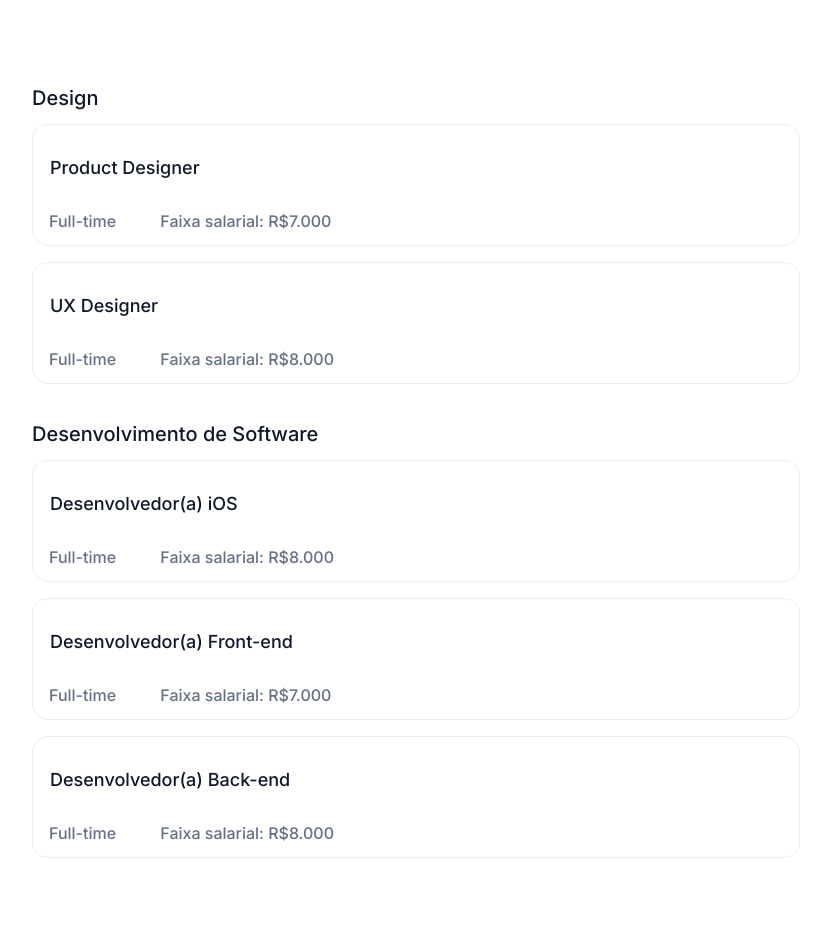
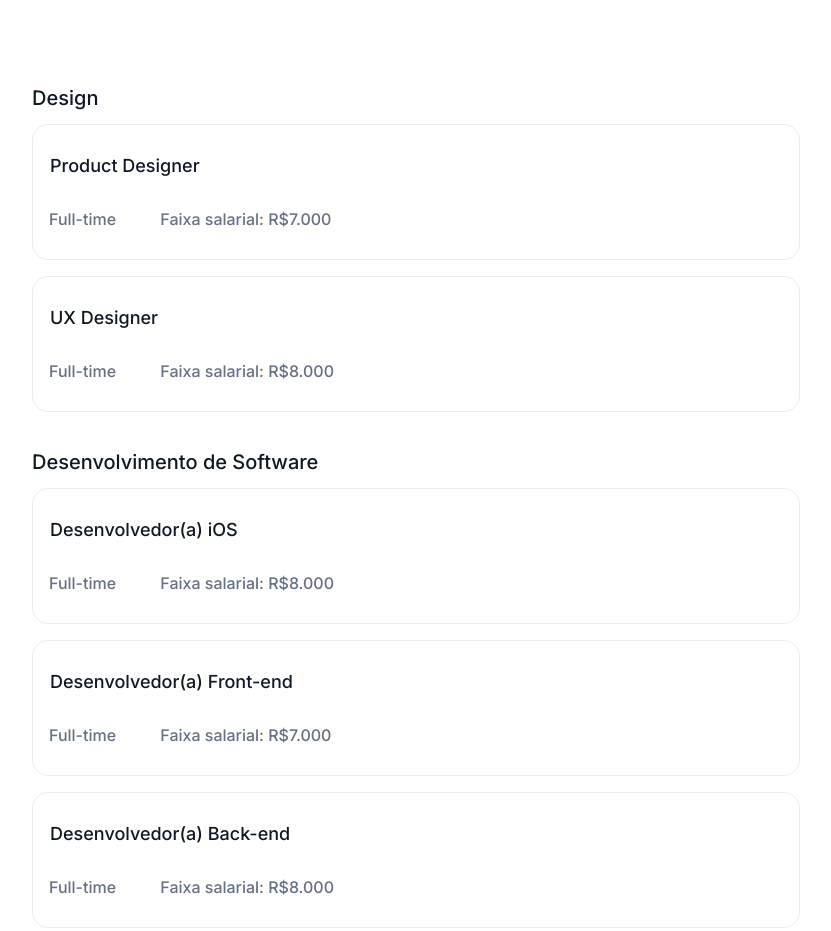
Before and after one commit to brunoarruda04/7days-of-code, a plain HTML site: page index.html in a window 1280 px wide. Shown: the part 1262-2193 px from the top of the page, without its empty margins (224-1055 px from the left). Drawn offline with Linux system fonts and the light colour scheme.

Commit message:
Estilização final cargos.css

```diff
--- a/assets/css/vagas/vagas-setores/cargo/cargo-titulo.css
+++ b/assets/css/vagas/vagas-setores/cargo/cargo-titulo.css
@@ -1,5 +1,5 @@
 .cargo__titulo {
     color: var(--azul-escuro);
     font-size: 18px;
-    margin: 1em 0 2em 0.5em;
+    margin: 0 0 2em 0.5em;
 }
--- a/assets/css/vagas/vagas-setores/cargo/cargo.css
+++ b/assets/css/vagas/vagas-setores/cargo/cargo.css
@@ -6,5 +6,5 @@
     border-radius: 16px;
     margin: 1em auto;
     text-align: left;
-    padding: 1em 0.5em;
+    padding: 2em 0.5em;
 }
```
